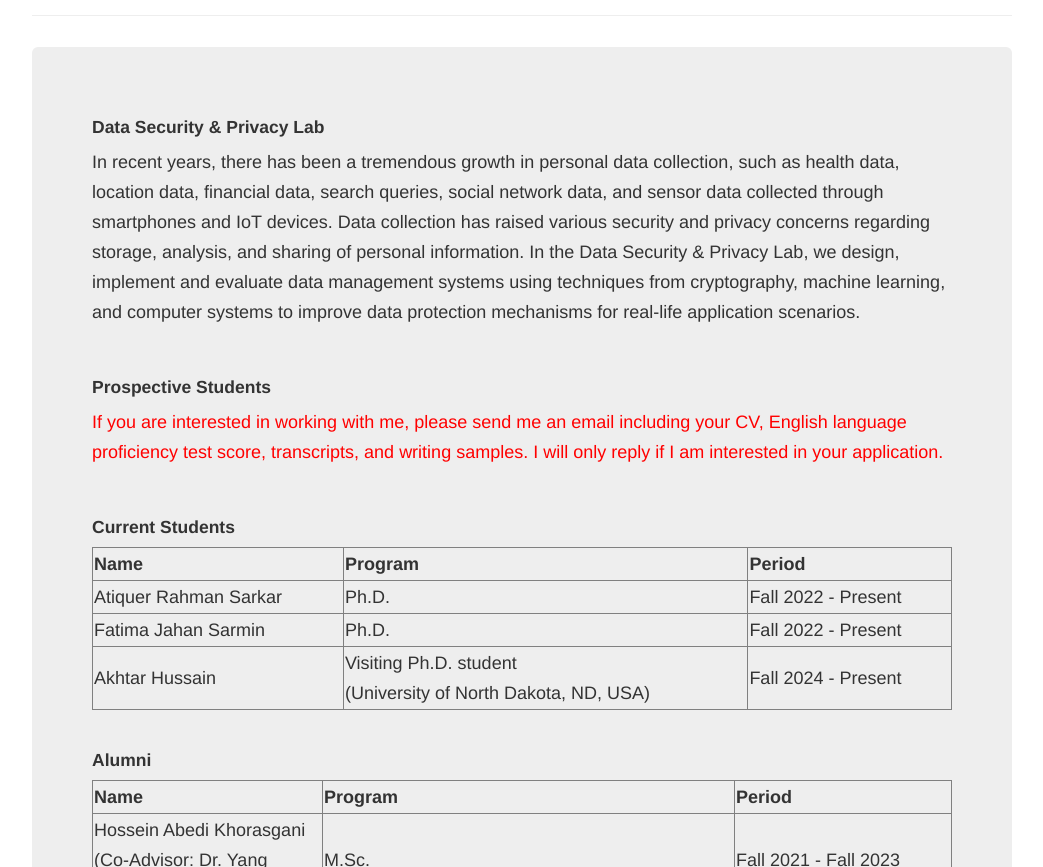
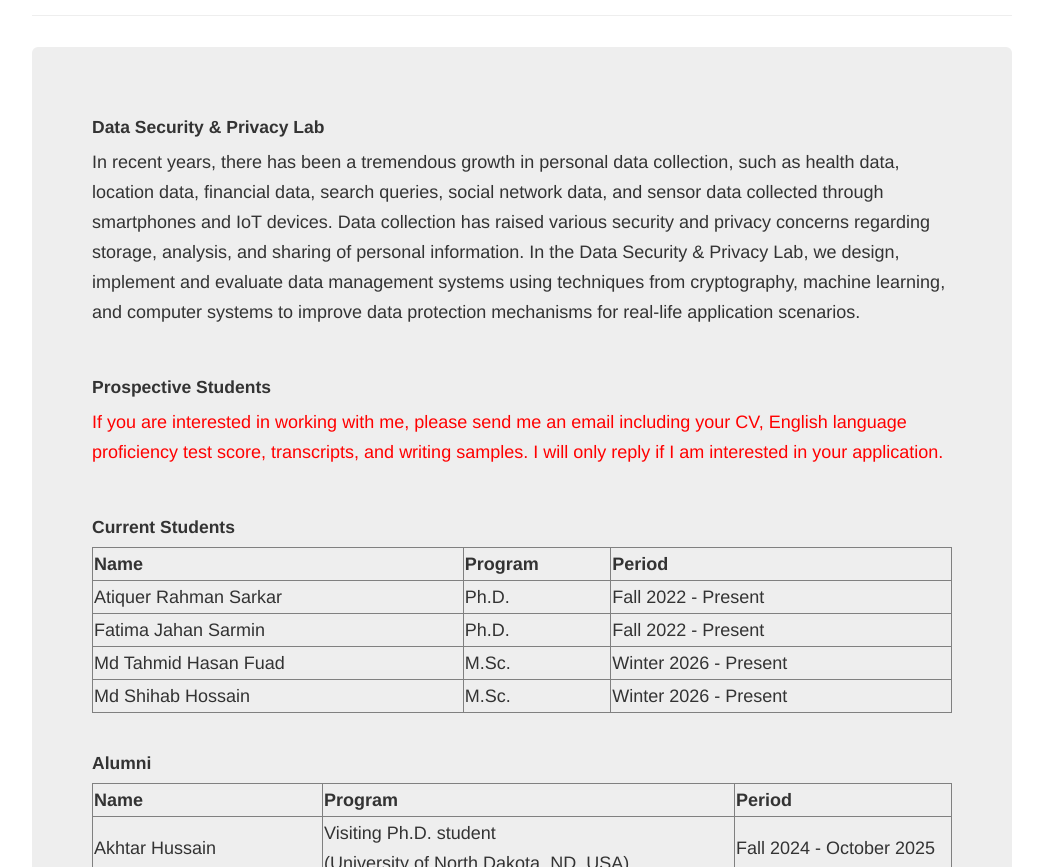
Before and after one commit to nomanmohd/nomanmohd.github.io, a plain HTML site: page group.html in a window 1280 px wide. Shown: the part 85-952 px from the top of the page, without its empty margins (118-1161 px from the left). Drawn offline with Linux system fonts and the light colour scheme.

Commit message:
Add files via upload

```diff
--- a/group.html
+++ b/group.html
@@ -72,11 +72,16 @@
 				</tr>
 
 				<tr>
-					<td>Akhtar Hussain</td>
-					<td>Visiting Ph.D. student<br>(University of North Dakota, ND, USA)</td>
-					<td>Fall 2024 - Present</td>
+					<td>Md Tahmid Hasan Fuad</td>
+					<td>M.Sc.</td>
+					<td>Winter 2026 - Present</td>
 				</tr>
 
+				<tr>
+					<td>Md Shihab Hossain</td>
+					<td>M.Sc.</td>
+					<td>Winter 2026 - Present</td>
+				</tr>
 
 			</table>
 
@@ -85,11 +90,20 @@
             <h4>Alumni</h4>
 
           	<table border="1" style="width:100%">
+
+
+
           		<tr>
           			<td><b>Name</b></td>
           			<td><b>Program</b></td>
           			<td><b>Period</b></td>
           		</tr>
+
+				<tr>
+					<td>Akhtar Hussain</td>
+					<td>Visiting Ph.D. student<br>(University of North Dakota, ND, USA)</td>
+					<td>Fall 2024 - October 2025</td>
+				</tr>
 
           		<tr>
 	          		<td>Hossein Abedi Khorasgani <br> (Co-Advisor: Dr. Yang Wang)</td>
@@ -268,6 +282,7 @@
 
       <hr>
 
+	<!--
     <div class="row">
           <div class="span4">
             Copyright &copy; Noman Mohammed
@@ -276,6 +291,7 @@
             <img src="vim.png">
           <div>
         </div>
+	-->
 
     </div> <!-- /container -->
 
```
Also changed, not shown: contact.html (+0 -9 lines), index.html (+3 -1 lines), research.html (+3 -1 lines), teaching.html (+3 -1 lines).
